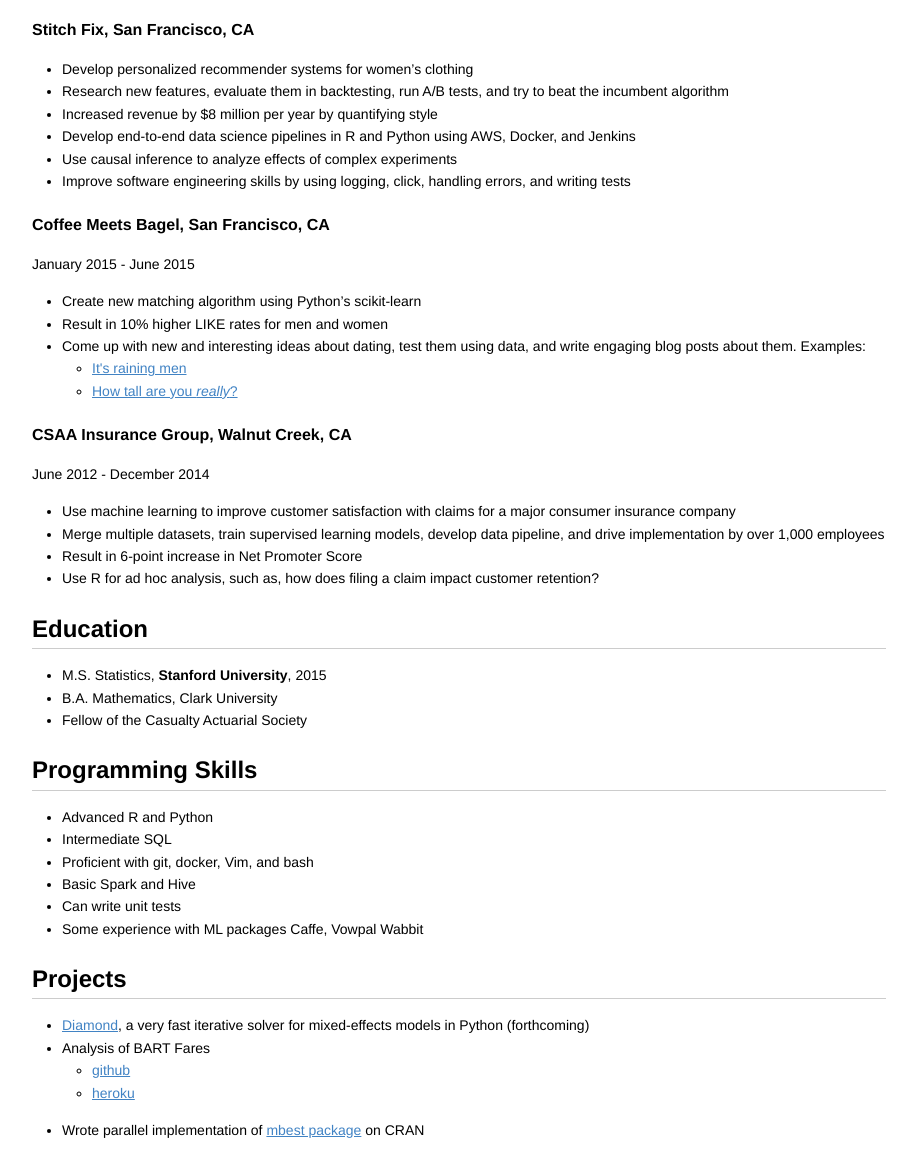
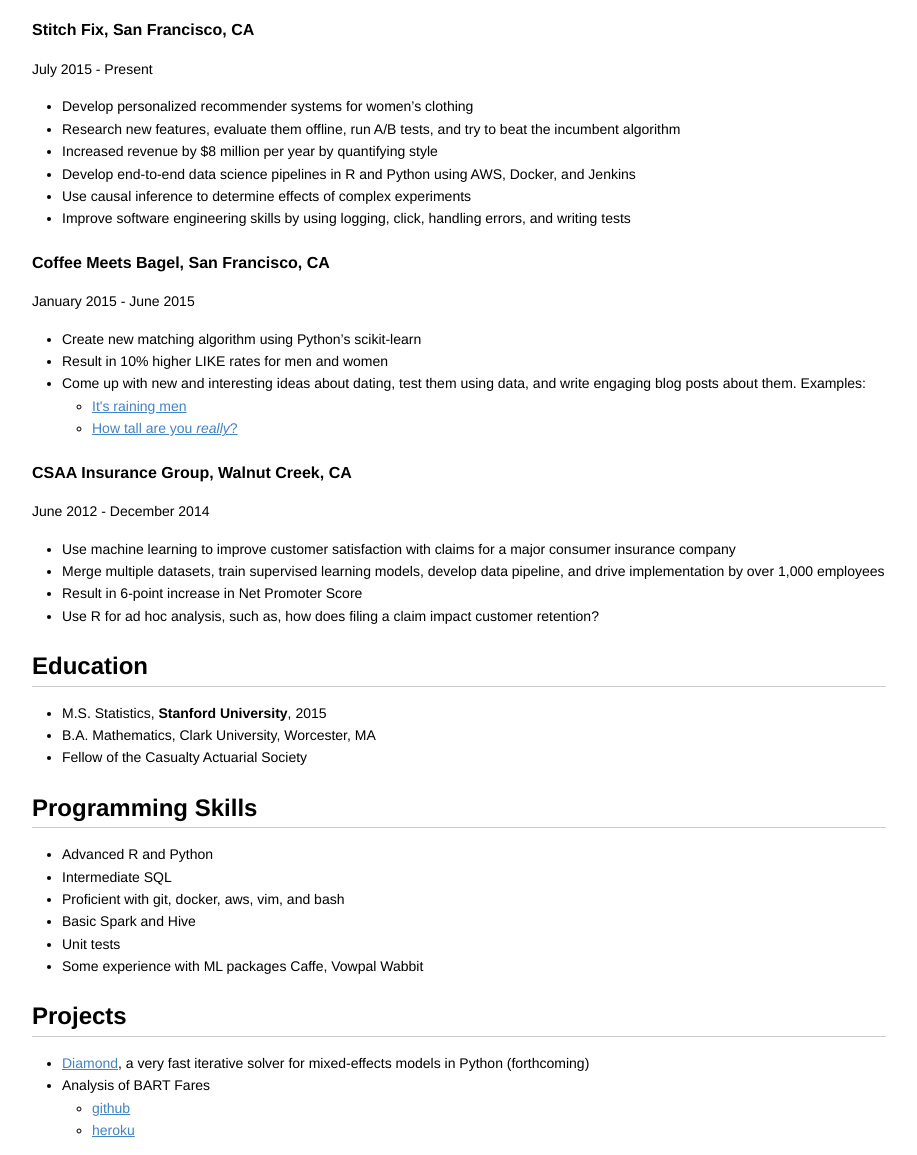
Before and after one commit to hacktuarial/hacktuarial.github.io, a plain HTML site: page index.html in a window 1280 px wide. Shown: the part 287-1442 px from the top of the page, without its empty margins (181-1098 px from the left). Drawn offline with Linux system fonts and the light colour scheme.

Commit message:
add dates of SF

```diff
--- a/index.html
+++ b/index.html
@@ -343,12 +343,14 @@
 
 <h4 id="toc_3">Stitch Fix, San Francisco, CA</h4>
 
+<p>July 2015 - Present</p>
+
 <ul>
 <li>Develop personalized recommender systems for women’s clothing</li>
-<li>Research new features, evaluate them in backtesting, run A/B tests, and try to beat the incumbent algorithm</li>
+<li>Research new features, evaluate them offline, run A/B tests, and try to beat the incumbent algorithm</li>
 <li>Increased revenue by $8 million per year by quantifying style</li>
 <li>Develop end-to-end data science pipelines in R and Python using AWS, Docker, and Jenkins</li>
-<li>Use causal inference to analyze effects of complex experiments</li>
+<li>Use causal inference to determine effects of complex experiments</li>
 <li>Improve software engineering skills by using logging, click, handling errors, and writing tests</li>
 </ul>
 
@@ -382,7 +384,7 @@
 
 <ul>
 <li>M.S. Statistics, <strong>Stanford University</strong>, 2015</li>
-<li>B.A. Mathematics, Clark University</li>
+<li>B.A. Mathematics, Clark University, Worcester, MA</li>
 <li>Fellow of the Casualty Actuarial Society</li>
 </ul>
 
@@ -391,9 +393,9 @@
 <ul>
 <li>Advanced R and Python</li>
 <li>Intermediate SQL</li>
-<li>Proficient with git, docker, Vim, and bash</li>
+<li>Proficient with git, docker, aws, vim, and bash</li>
 <li>Basic Spark and Hive</li>
-<li>Can write unit tests</li>
+<li>Unit tests</li>
 <li>Some experience with ML packages Caffe, Vowpal Wabbit</li>
 </ul>
 
```
